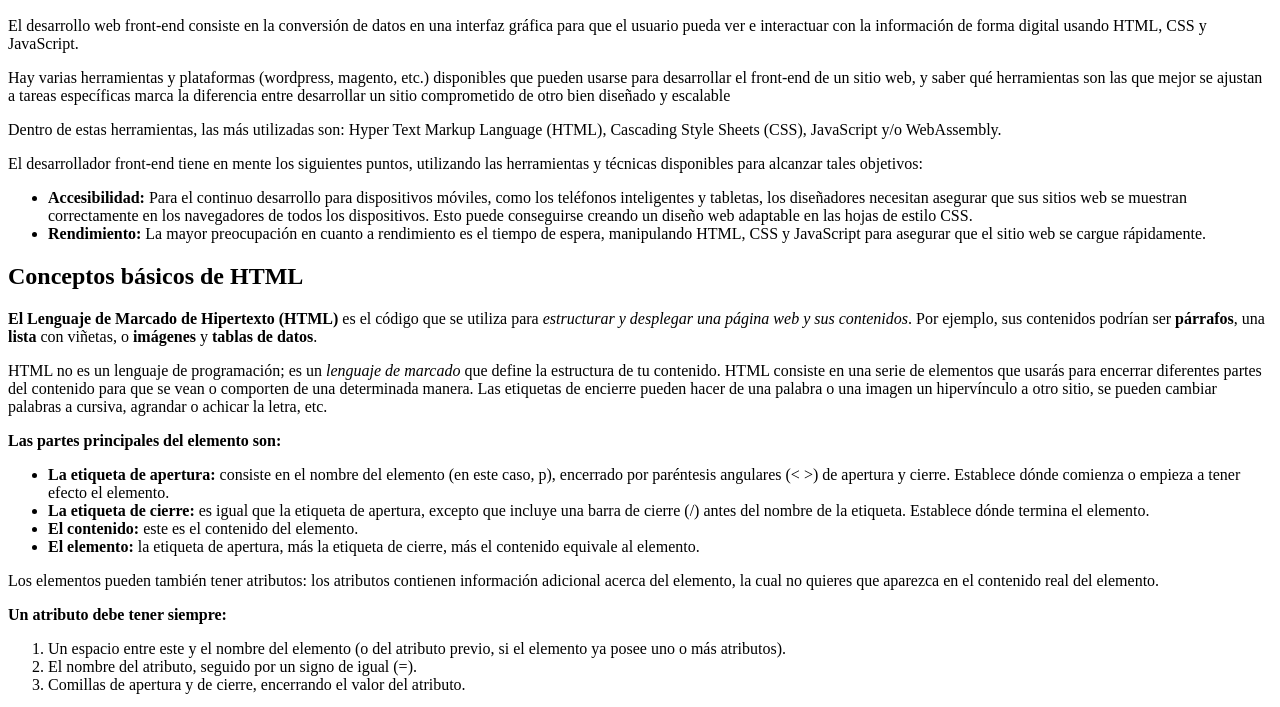
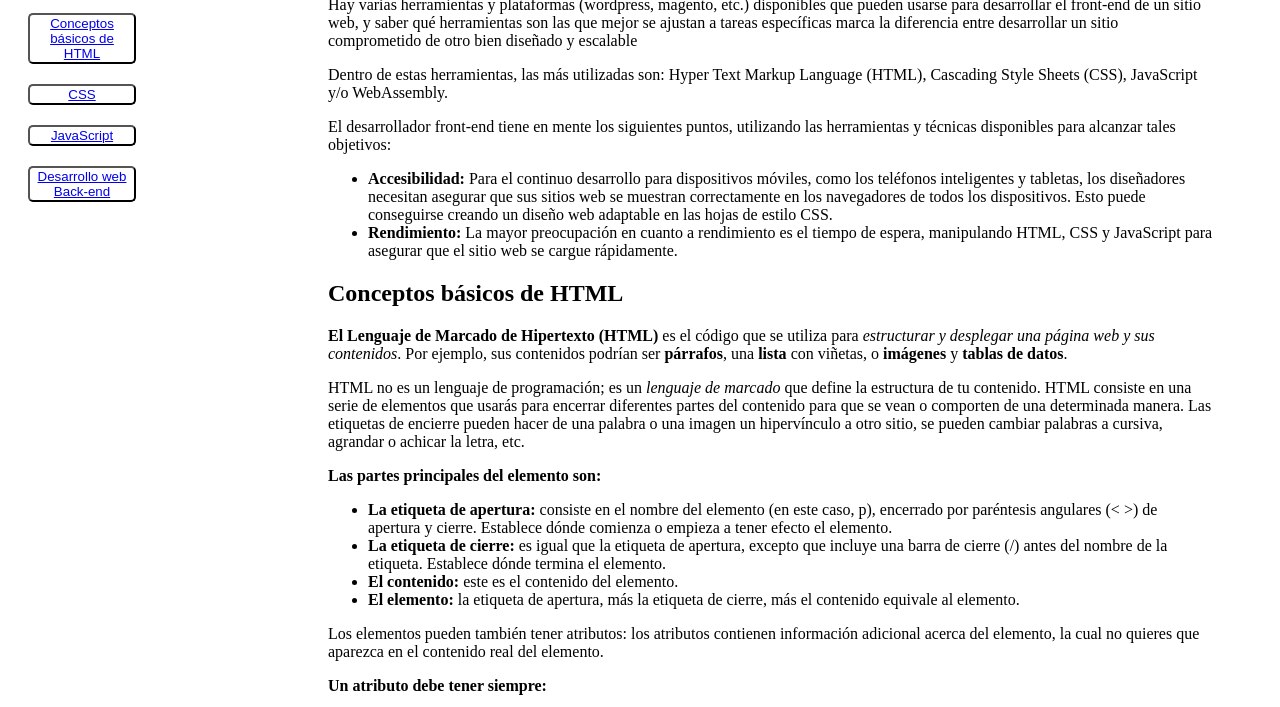
Before and after one commit to verosampedro/FAQ, a plain HTML site: page index.html in a window 1280 px wide. Shown: the part 151-858 px from the top of the page. Drawn offline with Linux system fonts and the light colour scheme.

Commit message:
added css to buttons and structure

```diff
--- /dev/null
+++ b/assets/buttons_styles.css
@@ -0,0 +1,23 @@
+.button_menu { display: flex;
+    flex-direction: column;
+    justify-content: flex-start;
+    width: 10%;
+    height: 100%;
+    padding: 10px;
+    position: fixed;
+}
+
+button {
+    background-color: white;
+    color: black;
+    text-align: center;
+    text-decoration: none;
+    margin: 10px;
+    cursor: pointer;
+    margin: 10px;
+    border-radius: 5px;
+    }
+
+button:hover {
+    background-color: beige;
+ }
--- a/assets/styles.css
+++ b/assets/styles.css
@@ -0,0 +1,10 @@
+@import url(buttons_styles.css);
+
+main {
+    margin-left: 220px;
+    padding: 20px;
+    width: 800px;
+    margin-left: 300px;
+    width: 70%;
+    margin-right: 40px;
+}
--- a/index.html
+++ b/index.html
@@ -3,28 +3,29 @@
 <head>
     <meta charset="UTF-8">
     <meta name="viewport" content="width=device-width, initial-scale=1.0">
+    <link rel="stylesheet" href="/assets/styles.css">
     <title>FAQ</title>
 </head>
 
 <body>
 
-    <main>
-
     <div class="button_menu">
 
     <h1>Documentación</h1>
 
-    <button>Desarrollo web Front-end</button>
-    <button>Conceptos básicos de HTML</button>
-    <button>CSS</button>
-    <button>JavaScript</button>
-    <button>Desarrollo web Back-end</button>
+    <button><a href="#front-end">Desarrollo web Front-end</a></button>
+    <button><a href="#html">Conceptos básicos de HTML</a></button>
+    <button><a href="#css">CSS</a></button>
+    <button><a href="#java">JavaScript</a></button>
+    <button><a href="#back-end">Desarrollo web Back-end</a></button>
 
     </div>
 
+    <main>
+
     <article class="front-end_container">
 
-        <h2>Desarrollo web Front-end</h2>
+        <h2 id="front-end">Desarrollo web Front-end</h2>
 
         <p>El desarrollo web front-end consiste en la conversión de datos en una interfaz gráfica para que el usuario pueda ver e interactuar
         con la información de forma digital usando HTML, CSS y JavaScript.</p>
@@ -48,7 +49,7 @@
 
     <article class="html_section">
 
-        <h2>Conceptos básicos de HTML</h2>
+        <h2 id="html">Conceptos básicos de HTML</h2>
 
         <p> <strong>El Lenguaje de Marcado de Hipertexto (HTML)</strong> es el código que se utiliza para <em>estructurar y desplegar una página web y sus contenidos</em>.
         Por ejemplo, sus contenidos podrían ser <strong>párrafos</strong>, una <strong>lista</strong> con viñetas, o <strong>imágenes</strong> y <strong>tablas de datos</strong>.</p>
@@ -122,7 +123,7 @@
 
     <article class="css_container">
 
-        <h2>CSS</h2>
+        <h2 id="css">CSS</h2>
 
         <p>Las Hojas de estilo en cascada (del ingles <strong>Cascading Stylesheets CSS</strong>) se usa para darle estilo y posicionarlo visualmente. CSS se puede usar, por ejemplo,
         para <em>cambiar la fuente</em>, el <em>color</em>, el <em>tamaño</em> y el <em>espaciado del contenido</em>, para <em>formar multiples columnas</em>, <em>añadir animaciones</em> y otros <em>elementos decorativos</em>.</p>
@@ -148,7 +149,7 @@
 
     <article class="java_container">
 
-        <h2>JavaScript</h2>
+        <h2 id="java">JavaScript</h2>
 
         <p> <strong>JavaScript</strong> es un lenguaje de programación que te permite <em>implementar cosas complejas en páginas web</em>. Cada vez que una página web hace algo más que sentarse ahí y
         mostrar información estática para que la veas — mostrando <em>actualizaciones de contenido oportunas</em>, <em>mapas interactivos</em>, <em>gráficos animados 2D/3D</em>, <em>desplazando máquinas
@@ -175,7 +176,7 @@
 
     <article class="back-end_container">
 
-        <h2>Desarrollo web Back-end</h2>
+        <h2 id="back-end">Desarrollo web Back-end</h2>
 
         <p> <strong>Parte del desarrollo que se dedica a la programación de los diferentes componentes de un sitio web</strong> (páginas, formularios, funcionalidades, bases de datos...)
         para que éste funcione correctamente. Se trata de la parte lógica <em>que el usuario no ve</em>, pero que es <strong>fundamental</strong> para que los elementos se visualicen correctamente.
```
